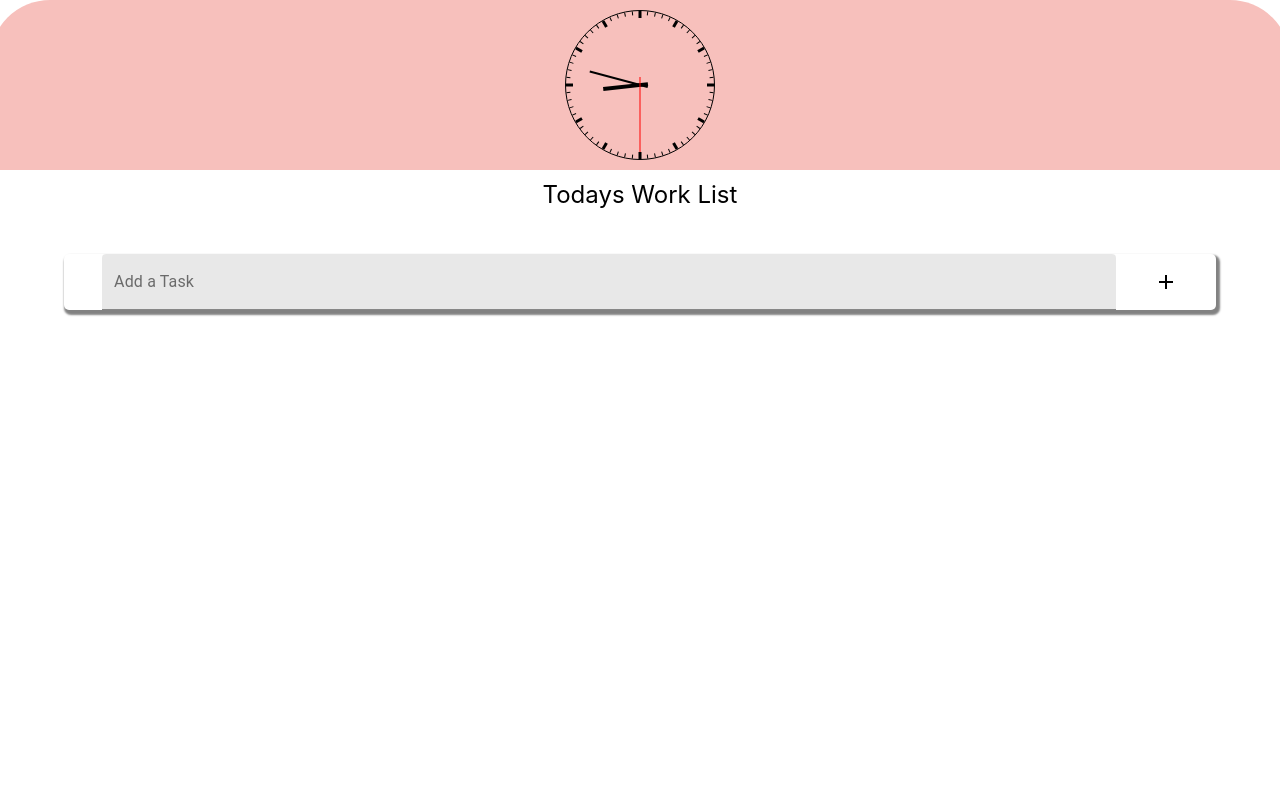
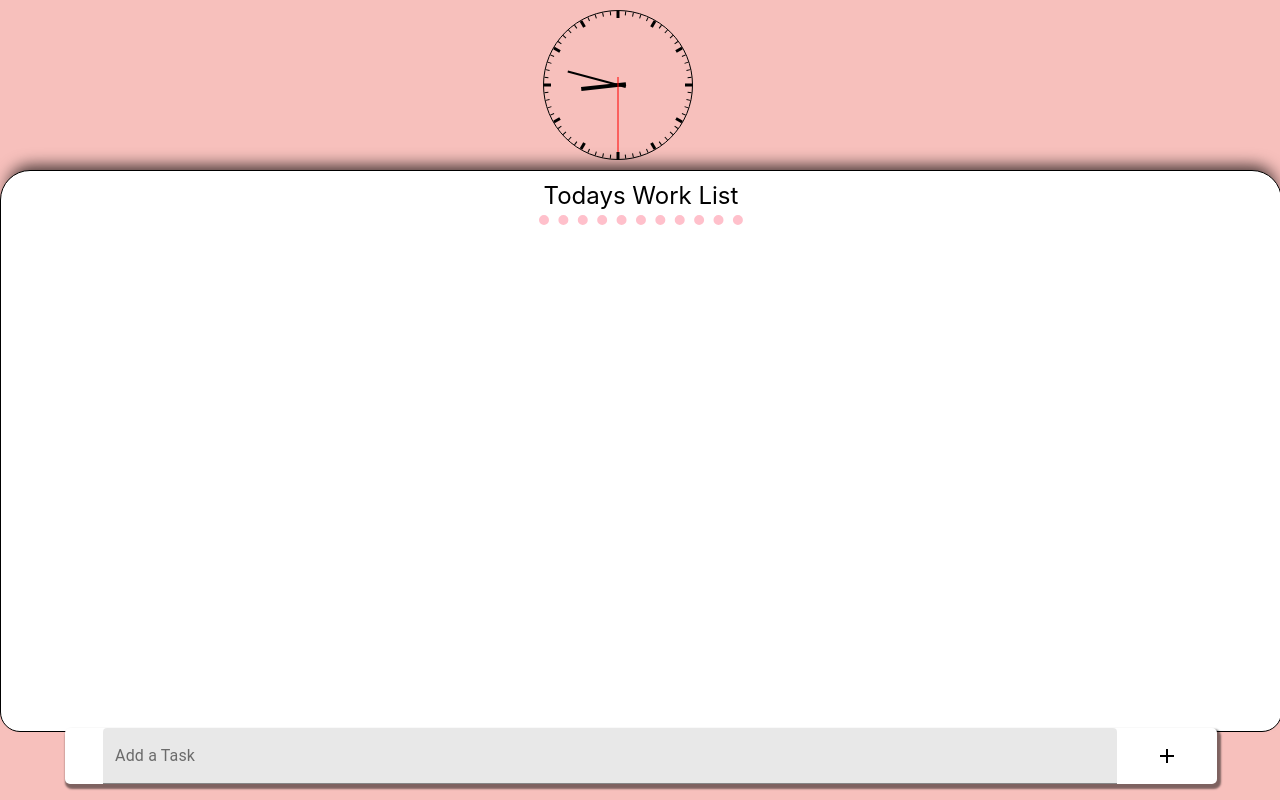
Before and after one commit to rahulraina711/to_do_app, a React (Create React App) app: page / in a window 1280 px wide. Built offline with nearby package versions, Linux system fonts and the light colour scheme.

Commit message:
add more functionality

```diff
--- a/src/Components/ToDo.js
+++ b/src/Components/ToDo.js
@@ -9,8 +9,8 @@ export default function ToDo (props) {
 
     return(
         <div className="write-task" onClick={()=>{setDone(true)}}>
-            {props.task}
-            {done && <CheckIcon />}
+            <div className="text">{props.task}</div>
+            <div className="done">{done && <CheckIcon />}</div>
         </div>
     )
 }
--- a/src/Components/todo.scss
+++ b/src/Components/todo.scss
@@ -1,9 +1,20 @@
 .write-task{
+    z-index: 1;
     display: flex;
-    justify-content: space-between;
+
     align-items: center;
     padding: 15px;
     background: #ed1866;
     border-radius: 10px;
     margin-bottom: 5px;
+    width: 90%;
+
+    .text{
+        width: 90%;
+        overflow-wrap: break-word;
+    }
+    .done{
+        margin-left: 5px;
+        width: 10%;
+    }
 }
--- a/src/app.scss
+++ b/src/app.scss
@@ -1,48 +1,61 @@
+
 .main-frame {
+    width: 100%;
     display: flex;
     flex-direction: column;
-    justify-content: center;
-    align-items: center;
+    height: 100vh;
+
 
     .clock {
+        z-index: 1;
         padding: 10px;
         display: flex;
         flex-direction: column;
         justify-content: center;
         align-items: center;
-        width: 100%;
-        background: #f7c0bc;
-        border-radius: 60px 60px 0px 0px;
+        width: 95%;
+
 
     }
 
     .to-do-area{
+        height: 70%;
+        background: #ffffff;
+        border: 1px solid black;
+        z-index: 2;
         display: flex;
         flex-direction: column;
-        justify-content: center;
         align-items: center;
         width: 100%;
+        border-radius: 30px 30px 20px 20px;
+        box-shadow: 1px -11px 16px -7px rgba(0,0,0,0.75);
 
         .app-title{
             margin-top: 5px;
             padding:5px;
             font-size: 1.5rem;
+            border-bottom: 10px dotted pink;
         }
 
         .to-dos{
             margin: 20px 0px;
             width: 90%;
+            height: 90%;
+            overflow-y: scroll;
         }
 
 
     .add-to-do{
+        background: rgb(255, 255, 255);
+        z-index: 5;
+        position: fixed;
+        bottom: 2%;
         width: 90%;
         display: flex;
         justify-content: space-evenly;
         align-items: center;
         border-radius: 5px;
         box-shadow: 2px 3px 2px 2px rgba(0,0,0,0.49);
-
         .to-do-text-area{
             width: 88%;
         }
--- a/src/index.css
+++ b/src/index.css
@@ -1,4 +1,5 @@
 body {
+  background: #f7c0bc;
   margin: 0;
   font-family: -apple-system, BlinkMacSystemFont, 'Segoe UI', 'Roboto', 'Oxygen',
     'Ubuntu', 'Cantarell', 'Fira Sans', 'Droid Sans', 'Helvetica Neue',
```
Also changed, not shown: src/App.js (+3 -4 lines), 15 other files (tests, documents, lock files or other folders). Lines whose indentation alone changed are shown as unchanged.
